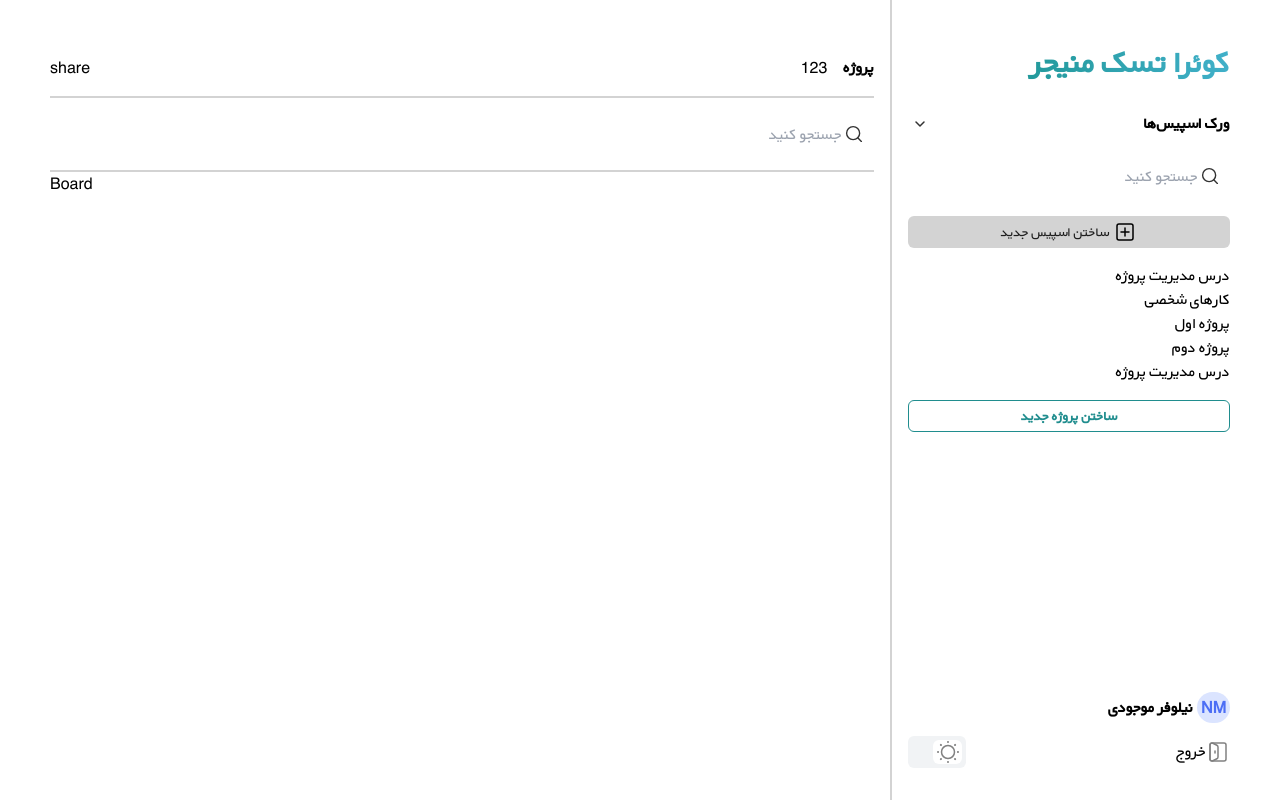
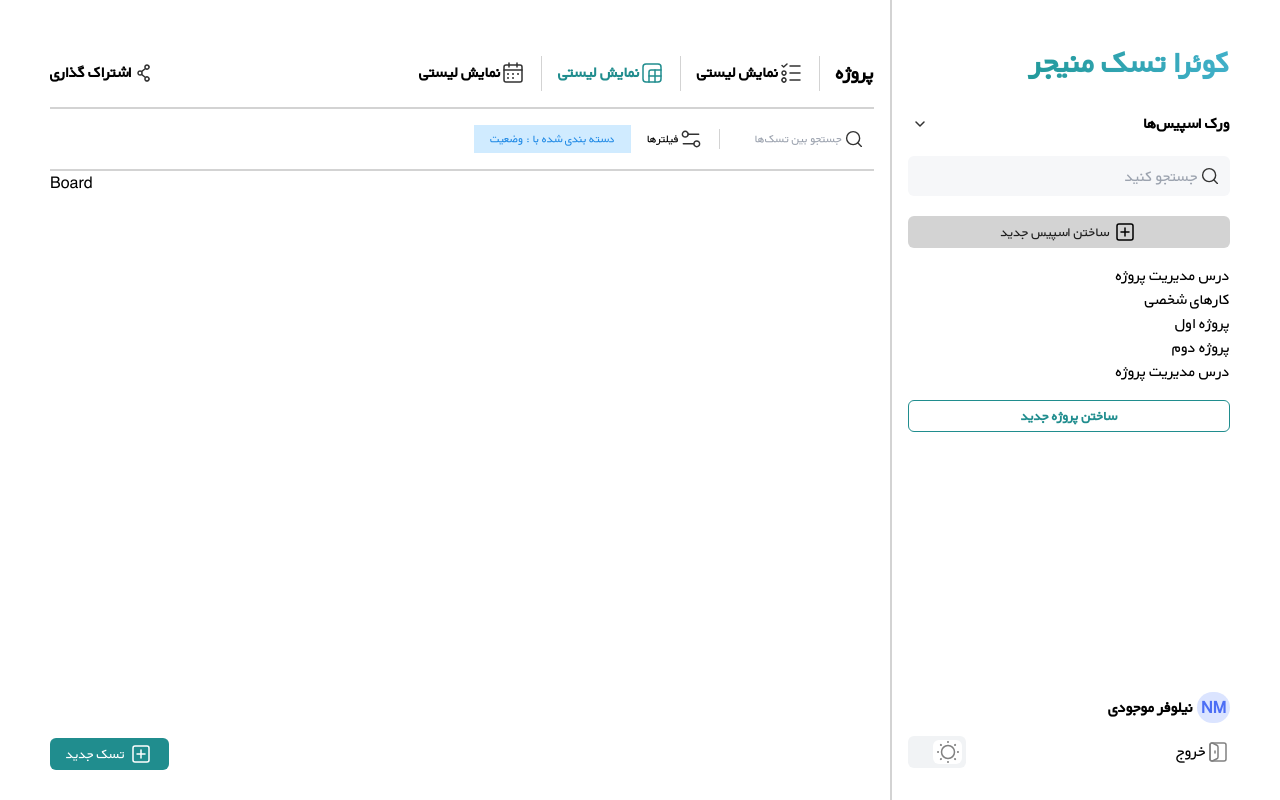
Before and after one commit to HeliaBigdeli/Taskban, a React (Create React App) app: page /board in a window 1280 px wide. Built offline with nearby package versions, Linux system fonts and the light colour scheme.

Commit message:
complete dashboard layout header

```diff
--- a/src/components/Authentication/ForgotPassword/index.tsx
+++ b/src/components/Authentication/ForgotPassword/index.tsx
@@ -31,11 +31,12 @@ const ForgotPassword: React.FC = (): JSX.Element => {
   return (
       <Card page={"forgot"} errors={errors}>
         {!isSent ? (
-          <form className="flex flex-col items-center gap-5 self-stretch">
+          <form className="flex flex-col gap-5 self-stretch">
             <Input
               name="email"
               id="email"
               type="email"
+              className="h-XL"
               label="ایمیل خود را وارد کنید"
               hasLabel={true}
               onChange={(name, value) => handleChange(name, value)}
--- a/src/components/Authentication/Login/index.tsx
+++ b/src/components/Authentication/Login/index.tsx
@@ -32,7 +32,7 @@ const Login: React.FC = (): JSX.Element => {
 
   return (
       <Card page={"login"} errors={errors}>
-        <form className="flex flex-col items-center gap-L self-stretch">
+        <form className="flex flex-col gap-L self-stretch">
           <div className="flex flex-col gap-M self-stretch">
             <Input
               name="email"
@@ -40,6 +40,7 @@ const Login: React.FC = (): JSX.Element => {
               type="email"
               label="ایمیل"
               hasLabel={true}
+              className="h-XL"
               onChange={(name, value) => handleChange(name, value)}
             />
             <Input
@@ -47,6 +48,7 @@ const Login: React.FC = (): JSX.Element => {
               id="password"
               type="password"
               label="رمز عبور"
+              className="h-XL"
               hasLabel={true}
               subText={{
                 text: "رمز عبور را فراموش کرده‌ای؟",
--- a/src/components/Authentication/Register/index.tsx
+++ b/src/components/Authentication/Register/index.tsx
@@ -43,12 +43,13 @@ const Register: React.FC = (): JSX.Element => {
 
   return (
       <Card page={"register"} errors={errors}>
-        <form className="flex flex-col gap-5 self-stretch">
+        <form className="flex flex-col gap-[20px] self-stretch">
           <Input
             name="fullName"
             id="fullName"
             type="text"
             label="نام کامل"
+            className="h-XL"
             hasLabel={true}
             onChange={(name, value) => handleChange(name, value)}
           />
@@ -57,6 +58,7 @@ const Register: React.FC = (): JSX.Element => {
             id="email"
             type="email"
             label="ایمیل"
+            className="h-XL"
             hasLabel={true}
             onChange={(name, value) => handleChange(name, value)}
           />
@@ -65,6 +67,7 @@ const Register: React.FC = (): JSX.Element => {
             id="password"
             type="password"
             label="رمز عبور"
+            className="h-XL"
             hasLabel={true}
             onChange={(name, value) => handleChange(name, value)}
           />
--- a/src/components/Authentication/Reset/index.tsx
+++ b/src/components/Authentication/Reset/index.tsx
@@ -31,6 +31,7 @@ const Reset: React.FC = (): JSX.Element => {
             id="password"
             type="password"
             label="رمز عبور جدید را وارد کنید"
+            className="h-XL"
             hasLabel={true}
             onChange={(name, value) => handleChange(name, value)}
           />
--- /dev/null
+++ b/src/components/Common/ColorPicker/colors.ts
@@ -0,0 +1,5 @@
+const colors = {
+
+}
+
+export default colors;
--- /dev/null
+++ b/src/components/Common/ColorPicker/index.tsx
@@ -0,0 +1,11 @@
+import colors from "./colors";
+
+const ColorPicker: React.FC = () => {
+  return (
+    <span>
+
+    </span>
+  );
+};
+
+export default ColorPicker;
--- a/src/components/Common/Form/Input/index.tsx
+++ b/src/components/Common/Form/Input/index.tsx
@@ -49,7 +49,8 @@ const Input: React.FC<IProps> = ({
   };
 
   return (
-    <div className="flex flex-col items-end gap-XS self-stretch">
+    <>
+      <div className="text-right flex flex-col gap-XS">
         {hasLabel && (
           <label
             className="text-black text-sm font-normal leading-normal"
@@ -58,7 +59,7 @@ const Input: React.FC<IProps> = ({
             {label}
           </label>
         )}
-       <div className="relative w-full flex items-center justify-end">
+        <div className="relative flex items-center justify-end">
               <input
                   value={value}
                   placeholder={placeholder}
@@ -66,7 +67,7 @@ const Input: React.FC<IProps> = ({
                   id={id}
                   type={type}
                   onChange={handleChange}
-                className={`h-XL self-stretch rounded-md bg-white border border-lightgray px-2 text-right w-full ${className}`}
+                  className={`rounded-md border border-lightgray px-2 text-right w-full ${className}`}
               />
               {hasIcon && <Icon icon={icon?.icon} size={icon?.size} color={icon?.color} style={icon?.style} className={`${icon?.className} absolute pr-2`}/>}
         </div>
@@ -74,7 +75,7 @@ const Input: React.FC<IProps> = ({
         <>
           {subText.link ? (
             <Link
-              className="text-brand-primary text-xs leading-normal font-extrabold"
+              className="text-brand-primary text-xs leading-normal font-extrabold text-right"
               to={subText.link}
             >
               {subText.text}
@@ -87,6 +88,7 @@ const Input: React.FC<IProps> = ({
         </>
       )}
        </div>
+    </>
   );
 };
 
--- a/src/components/Common/Icon/list.tsx
+++ b/src/components/Common/Icon/list.tsx
@@ -1302,7 +1302,7 @@ const icons: ListType = {
       </svg>
     );
   },
-  calende_full: (color: string, size: number) => {
+  calender_full: (color: string, size: number) => {
     return (
       <svg
         width={size}
--- a/src/components/Layouts/Dashboard/Header/index.tsx
+++ b/src/components/Layouts/Dashboard/Header/index.tsx
@@ -1,11 +1,13 @@
+import { Link } from "react-router-dom";
 import Input from "../../../Common/Form/Input";
+import Icon from "../../../Common/Icon";
+import style from "./style.module.css";
 
 interface IProps {
-    title: string
+  title: string;
 }
 
-const Header :React.FC<IProps> = ({title}):JSX.Element => {
-
+const Header: React.FC<IProps> = ({ title }): JSX.Element => {
   const handleChange = (name: string, value: string) => {
     console.log(name, value);
   };
@@ -13,31 +15,67 @@ const Header :React.FC<IProps> = ({title}):JSX.Element => {
   return (
     <div className="mt-XL mr-S">
       <div className="flex flex-between flex-row-reverse border-b-2 border-lightgray_300 py-S gap-S">
-          <span className="font-bold">{title}</span>
-          <div>
-              <span>1</span>
-              <span>2</span>
-              <span>3</span>
+        <div className="flex divide-x divide-lightgray_300 font-bold">
+          <Link
+            className="px-S flex justify-center text-base items-center"
+            to="/"
+          >
+            نمایش لیستی
+            <Icon icon="calender_full" />
+          </Link>
+          <Link
+            className={`px-S flex justify-center text-base items-center ${style.active}`}
+            to="/"
+          >
+            نمایش لیستی
+            <Icon icon="grid" color="#208D8E" />
+          </Link>
+          <Link
+            className="px-S flex justify-center text-base items-center"
+            to="/"
+          >
+            نمایش لیستی
+            <Icon icon="list" />
+          </Link>
+          <span className="font-bold pl-S justify-end text-xl">{title}</span>
         </div>
-          <span className="mr-auto">share</span>
+        <Link
+          className="mr-auto font-bold flex justify-center text-base items-center"
+          to="/"
+        >
+          اشتراک گذاری
+          <Icon icon="share" />
+        </Link>
       </div>
-        <div className="border-b-2 border-lightgray_300 py-S">
+      <div className="border-b-2 border-lightgray_300 py-S flex divide-x justify-end items-center divide-lightgray_300">
+        <div className="flex">
+          <p className="text-xs bg-blue_secondary p-1 px-S text-blue_primary">
+            دسته بندی شده با : وضعیت
+          </p>
+          <Link
+            className="px-S flex justify-center items-center text-xs"
+            to="/"
+          >
+            فیلترها
+            <Icon icon="filter" />
+          </Link>
+        </div>
         <Input
-          className="pr-L bg-lightgray_100 border-none"
-          placeholder="جستجو کنید"
+          className="pr-L border-none w-[200px] bg-white text-xs"
+          placeholder="جستجو بین تسک‌ها"
           name="search"
           id="search"
           type="text"
           hasLabel={false}
           hasIcon={true}
           icon={{
-            icon: "search"
+            icon: "search",
           }}
           onChange={(name, value) => handleChange(name, value)}
         />
       </div>
     </div>
   );
-  }
+};
 
 export default Header;
--- /dev/null
+++ b/src/components/Layouts/Dashboard/Header/style.module.css
@@ -0,0 +1,3 @@
+.active {
+    color: #208D8E;
+}
--- a/src/components/Layouts/Dashboard/index.tsx
+++ b/src/components/Layouts/Dashboard/index.tsx
@@ -35,7 +35,7 @@ const DashboardLayout: React.FC<IProps> = ({
           <span className="font-bold font-base">ورک‌ اسپیس‌ها</span>
         </div>
         <Input
-          className="pr-L my-5 bg-lightgray_100 border-none"
+          className="pr-L my-5 border-none bg-lightgray_100 h-XL"
           placeholder="جستجو کنید"
           name="search"
           id="search"
@@ -87,6 +87,18 @@ const DashboardLayout: React.FC<IProps> = ({
             </div>
         </div>
         </SideBar>
+        <Button
+            text="تسک جدید"
+            onClick={handleClick}
+            type="button"
+            className="bg-brand-primary text-white h-L text-sm leading-normal self-stretch rounded-md fixed bottom-[30px] p-S"
+            hasIcon={true}
+            icon={{
+              icon: "plus_square",
+              color: "white",
+              className: "ml-1"
+          }}
+        />
     </div>
   );
 };
--- a/tailwind.config.js
+++ b/tailwind.config.js
@@ -21,7 +21,10 @@ module.exports = {
       darkred: "#B91C1C",
       indigo_primary: "#4C6EF5",
       indigo_secondary: "#DBE4FF",
+      blue_secondary: "#D0EBFF",
+      blue_primary: "#228BE6"
     },
+
     fontFamily: {
       yekan: ["IRANYekan"],
     },
```
Lines whose indentation alone changed are shown as unchanged.
